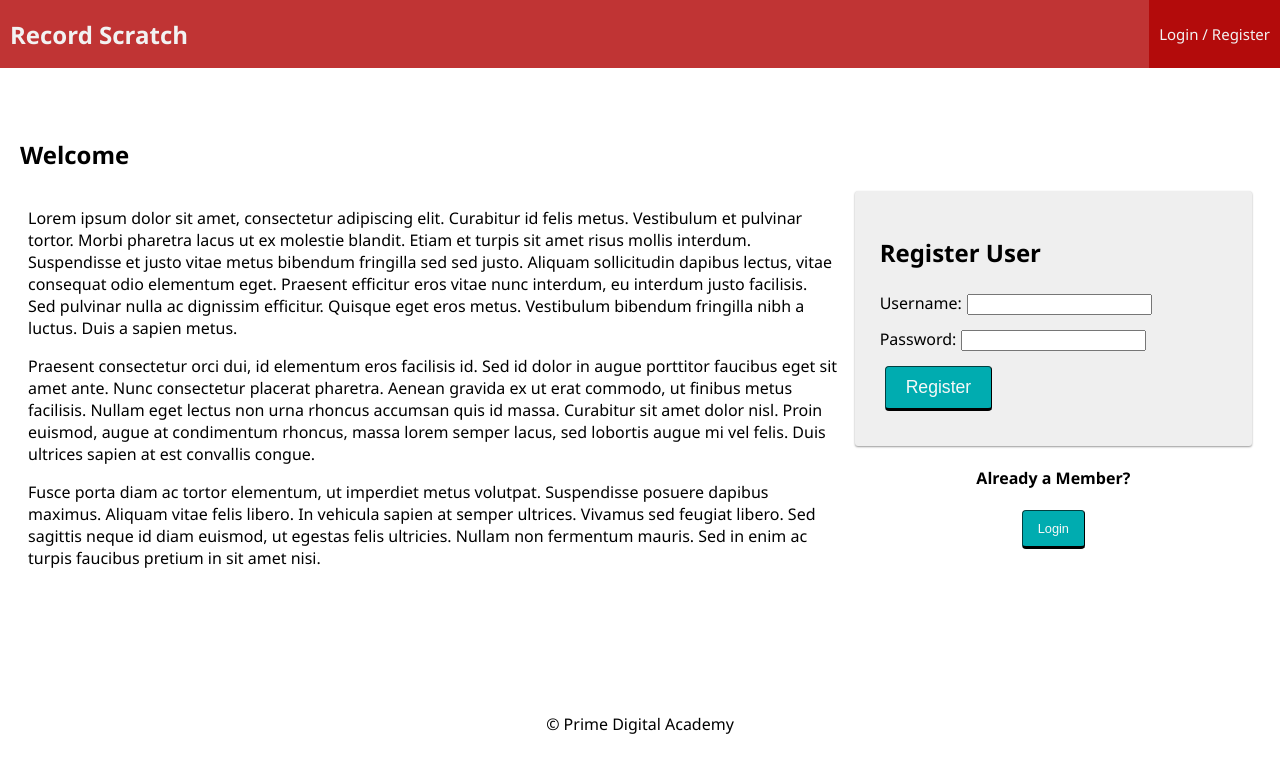
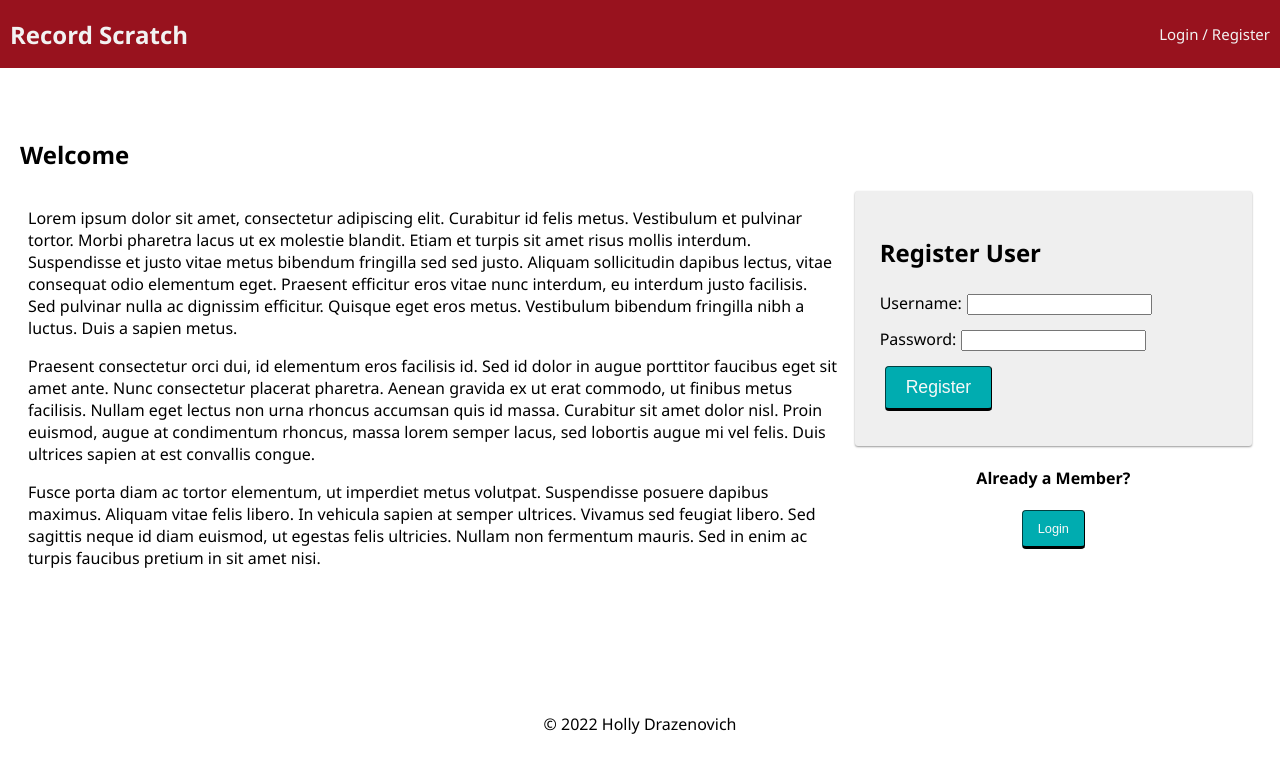
Before and after one commit to HollyDraz/record-scratch, a React (Create React App) app: page /#/home in a window 1280 px wide. Shown: the top 772 px of the page. Built offline with nearby package versions, Linux system fonts and the light colour scheme; no server answers.

Commit message:
added information about how the app was built, thanks, and a roadmap

```diff
--- a/src/components/CreatePost/CreatePost.jsx
+++ b/src/components/CreatePost/CreatePost.jsx
@@ -46,6 +46,7 @@ function CreatePost() {
       }
     }).then((response) => {
       alert('new song created')
+      history.push('/homepage')
       console.log(response);
     }).catch(error => {
       console.log('error in create post', error);
@@ -65,7 +66,7 @@ function CreatePost() {
           >
           <Box>
           <Paper>
-          <Card>
+          <Card sx={{border: "10px  maroon double ",  borderRadius: "10px" }}>
           <CardContent>
 
           <form onSubmit={createPost}>
--- a/src/components/EditPost/EditPost.jsx
+++ b/src/components/EditPost/EditPost.jsx
@@ -40,7 +40,7 @@ const [newDescription, setNewDescription] = useState(' x ');
 
 // new function to update the post 'update song'
 // include dispatch to update song deets
-// const new song  = { title: newTilte }
+
 
 const updateSong = (event) => {
   //event.preventDefault()
@@ -83,17 +83,12 @@ const deleteSong = () => {
         <Typography align='center'><h1> Edit Post</h1>  </Typography>
           {/* //<p>SONG: {JSON.stringify(song)}</p> */}
 
-          <Grid
-             container
-             direction="column"
-             justifyContent="center"
-            alignItems="center"
-          >
+          <Grid container direction="column" justifyContent="center" alignItems="center">
 
 
           <Box>
           <Paper>
-          <Card variant="outlined">
+          <Card variant="outlined" sx={{border: "10px  maroon double ",  borderRadius: "10px" }}>
           <CardContent>
           <form >
           Title: <TextField label={song.title} onChange={(e) => setNewTitle(e.target.value)} type="text" name="song" placeholder={song.title} /> <br/>
@@ -105,8 +100,8 @@ const deleteSong = () => {
 
           </form>
           <CardActions>
-          <Button variant='contained' onClick={() => updateSong()} >Publish</Button> <br />
-          <Button variant="contained" onClick={() => history.push('/homepage')}>Home Page</Button>
+          <Button sx={{ color: 'white', backgroundColor: 'black', borderColor: 'black' }} variant='contained' onClick={() => updateSong()} >Publish</Button> <br />
+          <Button sx={{ color: 'white', backgroundColor: 'black', borderColor: 'black' }} variant="contained" onClick={() => history.push('/homepage')}>Home Page</Button>
           <Button variant="contained" onClick={() => deleteSong()} color='error'>DELETE</Button>
           </CardActions>
           </CardContent>
--- a/src/components/Footer/Footer.jsx
+++ b/src/components/Footer/Footer.jsx
@@ -7,7 +7,8 @@ import './Footer.css';
 // or even care what the redux state is, so it doesn't need 'connect()'
 
 function Footer() {
-  return <footer>&copy; Prime Digital Academy</footer>;
+  return <footer>
+     &copy; 2022 Holly Drazenovich </footer>;
 }
 
 export default Footer;
--- a/src/components/HomePage/HomePage.jsx
+++ b/src/components/HomePage/HomePage.jsx
@@ -71,7 +71,7 @@ const bull = (
       <div className="container">
         <div>
           <Typography align='center'><h1> Welcome To Record Scratch!</h1> <br />
-          <Button variant="outlined" onClick={() => history.push('/create')}>Create Post</Button> <br/>
+          <Button sx={{ color: 'white', backgroundColor: 'black', borderColor: 'black' }} variant="outlined" onClick={() => history.push('/create')}>Create Post</Button> <br/>
           </Typography>
           <br />
           {/* <Button variant="outlined" onClick={() => history.push('/profile')}>profile</Button> */}
@@ -89,7 +89,7 @@ const bull = (
           {songList.map (song => {
             console.log('song list', songList);
             return<div key={song.id}>
-              <Card variant="outlined">
+              <Card variant="outlined" sx={{border: "10px  maroon double ",  borderRadius: "10px" }}>
                 <CardContent>
                         <Typography sx={{ fontSize: 14 }} color="black" gutterBottom>
                           <h3>{song.title} <br/> </h3>
@@ -98,7 +98,7 @@ const bull = (
                           description: {song.description}
                          </Typography>
                           <CardActions >
-                          <Button  variant="outlined" onClick={() => handleSong(song)}>Edit post</Button>
+                          <Button sx={{ color: 'white', backgroundColor: 'black', borderColor: 'black' }} variant="outlined" onClick={() => handleSong(song)}>Edit post</Button>
                           {/* <FavoriteIcon /> */}
                           </CardActions>
                 </CardContent>
--- a/src/components/InfoPage/InfoPage.jsx
+++ b/src/components/InfoPage/InfoPage.jsx
@@ -18,6 +18,13 @@ function InfoPage() {
         <li>CSS</li>
         <li>Material UI</li>
       </ul>
+      <h1>Whats Next?</h1>
+      <ul>
+        <p>My next goal would to implement the use of a personal profile that would allow the user to see all their posts and see  any posts that they saved from other users</p>
+
+      </ul>
+      <h1> Special Thanks to:</h1>
+      <p> All friends, family, prime staff, and my dog Dash  </p>
     </div>
   );
 }
--- a/src/components/Nav/Nav.css
+++ b/src/components/Nav/Nav.css
@@ -5,7 +5,7 @@
   align-items: center;
 
   margin: 0 0 30px;
-  background-color: #b00000cb;
+  background-color: #98121e;
   overflow: hidden;
 }
 
@@ -24,7 +24,7 @@
 .navLink {
   display: inline-block;
   color: #f2f2f2;
-  background-color: #b00000cb;
+  background-color: #98121e;
   text-align: center;
   padding: 24px 10px;
   text-decoration: none;
@@ -38,5 +38,5 @@
 }
 
 .navLink:hover {
-  background-color: #008183;
+  background-color: #072439
 }
--- a/src/components/Nav/Nav.jsx
+++ b/src/components/Nav/Nav.jsx
@@ -9,7 +9,7 @@ function Nav() {
 
   return (
     <div className="nav">
-      <Link to="/home">
+      <Link to="/home" >
         <h2 className="nav-title">Record Scratch </h2>
       </Link>
       <div>
```
Also changed, not shown: 2 other files (tests, documents, lock files or other folders).
